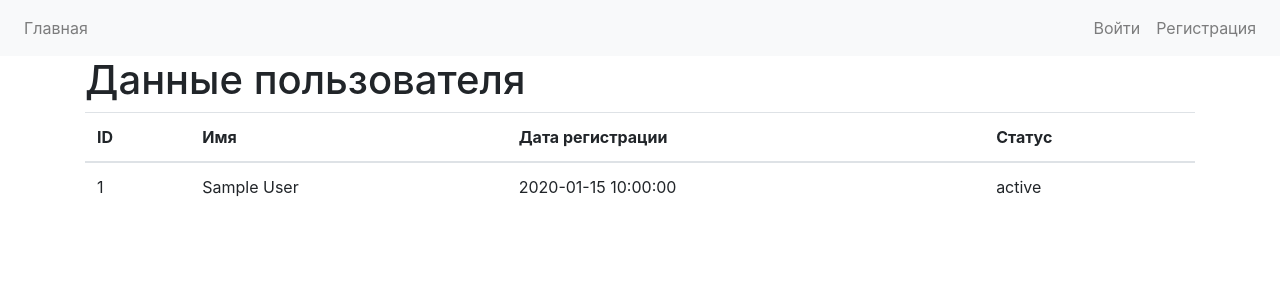
After one commit to hodoor6/user-management-system.loc, a PHP site: page /user_profile.php?id=1 in a window 1280 px wide. The commit adds this page. Shown: the top 300 px of the page. Run offline with PHP 8.4, Linux system fonts and the light colour scheme; tables that the repository leaves empty or names only in its code hold one stand-in row (values such as "Sample post"); data that the repository does not hold is empty.

Commit message:
Реализация страницы user_profile.php для вывода одного пользователя class User добавлена функция getOneUser() - для вывода одного пользователя Вынесение меню для пользователя в отдельный файл

```diff
--- a/Components/inludes/header.php
+++ b/Components/inludes/header.php
@@ -11,5 +11,3 @@
     <!-- Custom styles for this template -->
     <link href="/css/style.css" rel="stylesheet">
 </head>
-
-<body class="text-center">
--- a/Components/inludes/user-menu.php
+++ b/Components/inludes/user-menu.php
@@ -1,6 +1,6 @@
 <nav class="navbar navbar-expand-lg navbar-light bg-light">
     <? if ($user->hasPermissions('admin')) : // admin menu?>
-        <a class="navbar-brand" href="users/index.php">User Management</a>
+        <a class="navbar-brand" href="/users/index.php">User Management</a>
     <? endif; ?>
     <button class="navbar-toggler" type="button" data-toggle="collapse" data-target="#navbarSupportedContent" aria-controls="navbarSupportedContent" aria-expanded="false" aria-label="Toggle navigation">
         <span class="navbar-toggler-icon"></span>
@@ -9,11 +9,11 @@
     <div class="collapse navbar-collapse" id="navbarSupportedContent">
         <ul class="navbar-nav mr-auto">
             <li class="nav-item">
-                <a class="nav-link" href="index.php">Главная</a>
+                <a class="nav-link" href="/index.php">Главная</a>
             </li>
             <? if ($user->hasPermissions('admin')) : // admin menu?>
                 <li class="nav-item">
-                    <a class="nav-link" href="users/index.php">Управление пользователями</a>
+                    <a class="nav-link" href="/users/index.php">Управление пользователями</a>
                 </li>
             <? endif ?>
         </ul>
@@ -21,16 +21,16 @@
         <ul class="navbar-nav">
             <?php if(!$user->isLoggedIn()) :?>
                 <li class="nav-item">
-                    <a href="login.php" class="nav-link">Войти</a>
+                    <a href="/login.php" class="nav-link">Войти</a>
                 </li>
                 <li class="nav-item">
-                    <a href="register.php" class="nav-link">Регистрация</a>
+                    <a href="/register.php" class="nav-link">Регистрация</a>
                 </li>
             <? else: ?>
                 <li class="nav-item">
-                    <a href="profile.php" class="nav-link">Профиль</a>
+                    <a href="/profile.php" class="nav-link">Профиль</a>
                 </li>
-                <a href="logout.php" class="nav-link">Выйти</a>
+                <a href="/logout.php" class="nav-link">Выйти</a>
                 </li>
             <? endif; ?>
         </ul>
--- a/profile.php
+++ b/profile.php
@@ -49,14 +49,13 @@ $user = new User;
             <h1>Профиль пользователя - <?php echo $user->data()->name ?></h1>
 
             <?php echo Session::flash('success');
-            if ($viewErrors != null) {
-                ?>
+            if ($viewErrors != null) : ?>
                 <div class="alert alert-danger">
                     <ul>
                         <?php echo $viewErrors ?>
                     </ul>
                 </div>
-            <?php } ?>
+            <?php endif; ?>
             <ul>
                 <li><a href="changepassword.php">Изменить пароль</a></li>
             </ul>
--- a/register.php
+++ b/register.php
@@ -60,8 +60,6 @@ if ($validate->passed()) {
 
 ?>
    <? require_once 'Components/inludes/header.php';?>
-<!--подключение меню пользователя-->
-<? require_once 'Components/inludes/user-menu.php' ?>
 
     <form class="form-signin" action="" method="post">
         <img class="mb-4" src="images/apple-touch-icon.png" alt="" width="72" height="72">
--- /dev/null
+++ b/user_profile.php
@@ -0,0 +1,51 @@
+<?php
+require_once 'init.php';
+$user = new User();
+$oneUser = $user->getOneUser($_GET['id']);
+
+?>
+
+<!DOCTYPE html>
+<html lang="en">
+<head>
+  <meta charset="UTF-8">
+  <title>User show</title>
+  <link rel="stylesheet" href="https://stackpath.bootstrapcdn.com/bootstrap/4.4.1/css/bootstrap.min.css">
+  <script
+  src="https://code.jquery.com/jquery-3.4.1.min.js"
+  integrity="sha256-CSXorXvZcTkaix6Yvo6HppcZGetbYMGWSFlBw8HfCJo="
+  crossorigin="anonymous"></script>
+  <script src="https://stackpath.bootstrapcdn.com/bootstrap/4.4.1/js/bootstrap.min.js"></script>
+</head>
+<body>
+<!--подключение меню пользователя-->
+<? require_once 'Components/inludes/user-menu.php' ?>
+
+   <div class="container">
+     <div class="row">
+       <div class="col-md-12">
+         <h1>Данные пользователя</h1>
+         <table class="table">
+           <thead>
+             <th>ID</th>
+             <th>Имя</th>
+             <th>Дата регистрации</th>
+             <th>Статус</th>
+           </thead>
+
+           <tbody>
+             <tr>
+               <td><?=$oneUser->id?></td>
+               <td><?=$oneUser->name?></td>
+               <td><?=$oneUser->date?></td>
+               <td><?=$oneUser->status?></td>
+             </tr>
+           </tbody>
+         </table>
+
+
+       </div>
+     </div>
+   </div>
+</body>
+</html>
```
Also changed, not shown: login.php (+7 -11 lines), user_profile.html (deleted, +0 -66 lines).
